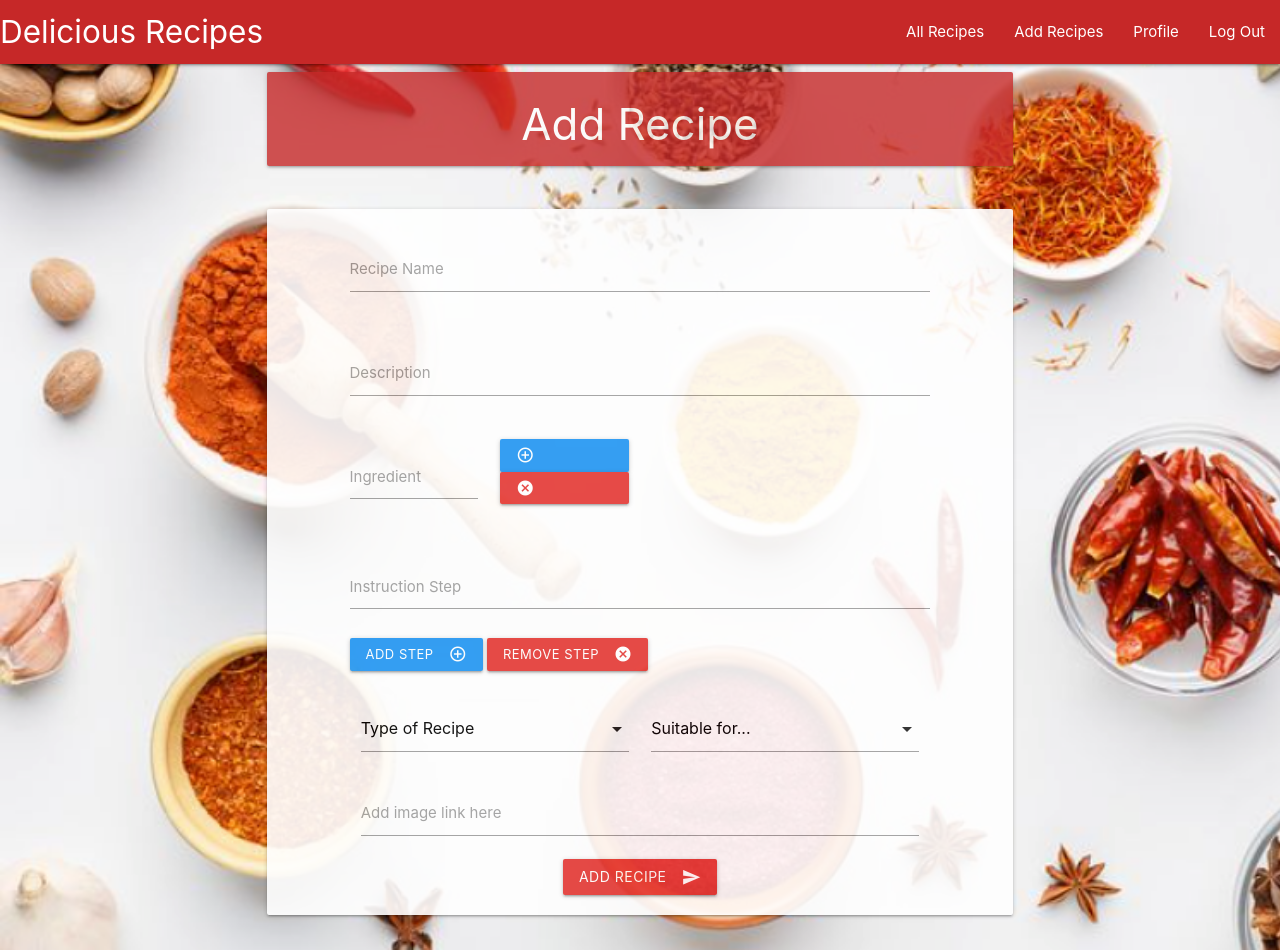
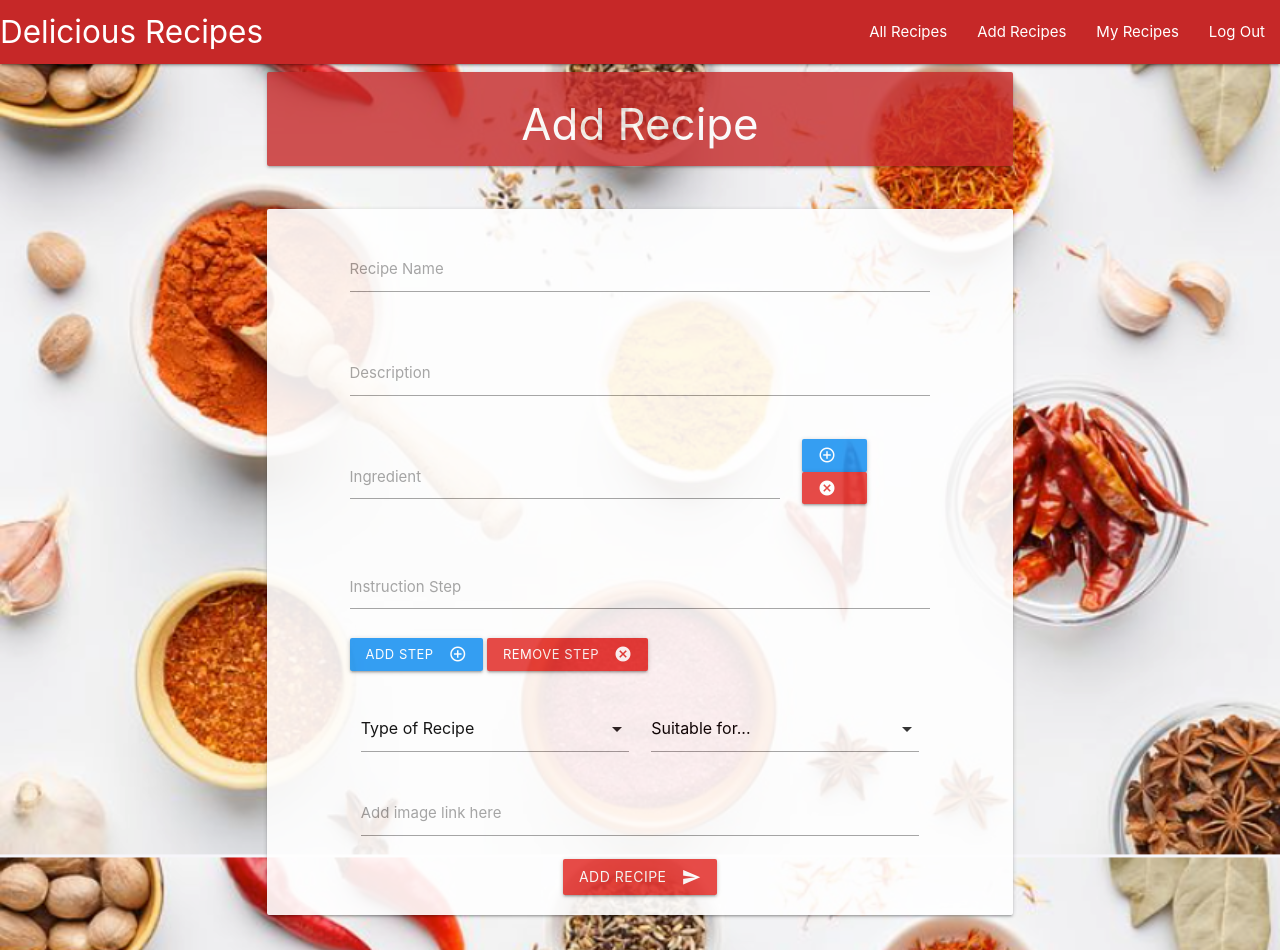
Before and after one commit to Cintakins/Recipe-Website, a Flask app: page /add in a window 1280 px wide. Run offline with Flask 2, Linux system fonts and the light colour scheme; the visitor is signed in with stand-in values (Sample User, id 1); some libraries are stand-ins or nearby versions.

Commit message:
tidied add recipe page

```diff
--- a/static/css/style.css
+++ b/static/css/style.css
@@ -2,6 +2,7 @@
     background-image: url(../images/veg.png);
     background-repeat: no-repeat;
     background-size: cover;
+    background-attachment: fixed;
 }
 
 #form-div {
@@ -37,6 +38,9 @@
     font-family: 'FontAwesome', 'Second Font name'
   }
 
-.todays-description {
+.home-description {
     font-size: 1.2rem;
 }
+.description {
+    font-size: 1rem;
+}
--- a/templates/add.html
+++ b/templates/add.html
@@ -1,7 +1,7 @@
 {% extends "base.html" %}
 {% block content %}
 <div class="row">
-    <div class="card-panel center-align red darken-3 white-text col l10 offset-l1">
+    <div class="card-panel center-align red darken-3 white-text col l10 offset-l1 s12">
         <h3>
             Add Recipe
         </h3>
@@ -23,19 +23,19 @@
                 </div>
             </div>
             <div class="row">
-                <div class="input-field col s3" id="ingredient-div">
+                <div class="input-field col m9 s12" id="ingredient-div">
                     <textarea id="textarea1" class="materialize-textarea" name="ingredients"></textarea>
                     <label for="textarea1">Ingredient</label>
                 </div>
                 <div id="create-ingredient">
 
                 </div>
-                <div class="col s3">
+                <div class="col m2">
                     <a class="waves-effect waves-light btn blue btn-small add-ingredient">
-                        <i class="material-icons left">add_circle_outline</i> Ingredient
+                        <i class="material-icons left">add_circle_outline</i>
                     </a>
                     <a class="waves-effect waves-light btn red darken-1 btn-small remove-ingredient">
-                        <i class="material-icons left">cancel</i> Ingredient
+                        <i class="material-icons left">cancel</i>
                     </a>
                 </div>
             </div>
@@ -47,7 +47,7 @@
                 <div id="create-step">
 
                 </div>
-                <div class="col offset-s0.2">
+                <div class="col center-align">
                     <a class="waves-effect waves-light btn blue btn-small add-step">
                         <i class="material-icons right">add_circle_outline</i>Add Step
                     </a>
--- a/templates/base.html
+++ b/templates/base.html
@@ -26,7 +26,7 @@
 
                     {% if session.current_user %}
                         <li><a href="{{ url_for('add') }}">Add Recipes</a></li>
-                        <li><a href="{{ url_for('profile', user=session['current_user']) }}">Profile</a></li>
+                        <li><a href="{{ url_for('profile', user=session['current_user']) }}">My Recipes</a></li>
                         <li><a href="{{ url_for('log_out') }}">Log Out</a></li>
                     {% else %}
                         <li><a href="{{ url_for('login_to_add') }}">Add Recipes</a></li>
--- a/templates/home.html
+++ b/templates/home.html
@@ -38,7 +38,7 @@
                 <i class="material-icons right">more_vert</i>
             </span>
             <span class="card-title activator grey-text text-darken-4">
-                <p class="todays-description">
+                <p class="home-description">
                     {{ todays_recipe.description }}
                 </p>
             </span>
```
Also changed, not shown: templates/edit.html (+8 -8 lines), templates/one_recipe.html (+16 -4 lines), templates/profile.html (+14 -6 lines), templates/recipes.html (+13 -5 lines).
